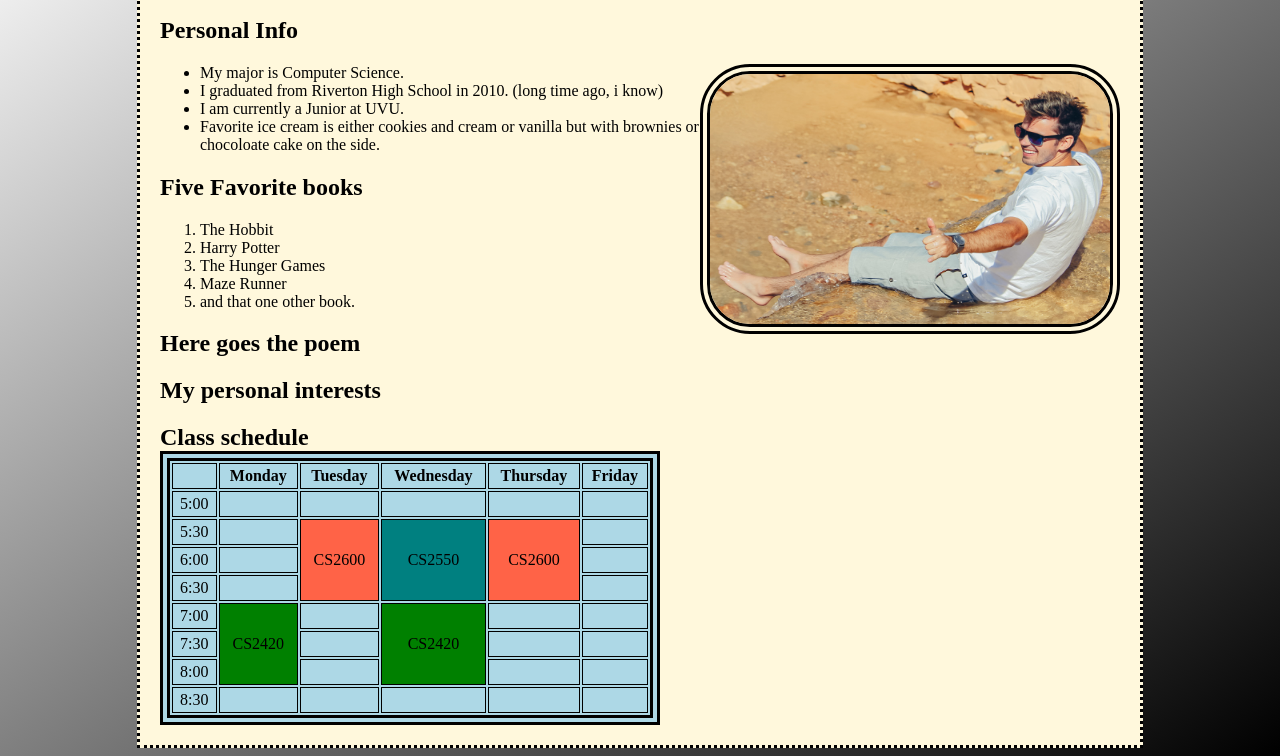
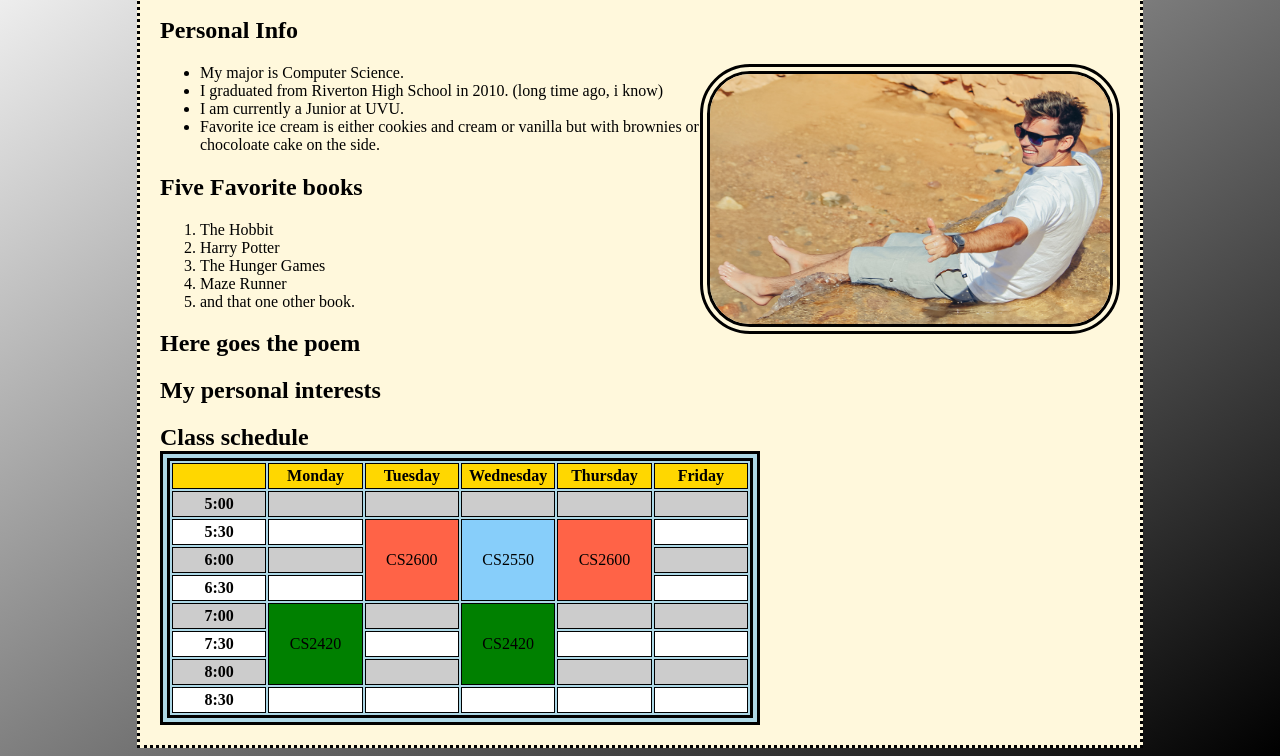
Before and after one commit to davey-nielson/davey-nielson.github.io, a plain HTML site: page index.html in a window 1280 px wide. Shown: the part 120-876 px from the top of the page. Drawn offline with Linux system fonts and the light colour scheme.

Commit message:
Table update and more colors

```diff
--- a/index.html
+++ b/index.html
@@ -4,11 +4,10 @@
     <meta charset="UTF-8">
     <meta name="viewport" content="width=device-width, initial-scale=1.0">
     <link rel="stylesheet" href="style\style.css">
-
     <title>About David Nielson</title>
+    <link rel="icon" type="image/jpg" href="img\Bear Creek.jpg">
 </head>
 <body>
-
         <div class="content">
             <div class="header">
                 <h1>David Nielson</h1>
@@ -43,7 +42,7 @@
                     <th>Friday</th>
                 </tr>
                 <tr>
-                <td>5:00</td>
+                    <td><strong>5:00</strong></td>
                     <td></td>
                     <td></td>
                     <td></td>
@@ -53,7 +52,7 @@
                 </tr>
 
                 <tr>
-                <td>5:30</td>
+                    <td><strong>5:30</strong></td>
                     <td></td>
                     <td class="CS2600" rowspan="3">CS2600</td>
                     <td class="CS2550" rowspan="3">CS2550</td>
@@ -61,17 +60,17 @@
                     <td></td>
                 </tr>
                 <tr>
-                <td>6:00</td>
+                    <td><strong>6:00</strong></td>
                     <td></td>
                     <td></td>
                 </tr>
                 <tr>
-                <td>6:30</td>
+                    <td><strong>6:30</strong></td>
                     <td></td>
                     <td></td>
                 </tr>
                 <tr>
-                <td>7:00</td>
+                    <td><strong>7:00</strong></td>
                     <td class="CS2420" rowspan="3">CS2420</td>
                     <td></td>
                     <td class="CS2420" rowspan="3">CS2420</td>
@@ -80,19 +79,19 @@
                 </tr>
 
                 <tr>
-                <td>7:30</td>
+                    <td><strong>7:30</strong></td>
                     <td></td>
                     <td></td>
                     <td></td>
                 </tr>
                 <tr>
-                <td>8:00</td>
+                    <td><strong>8:00</strong></td>
                     <td></td>
                     <td></td>
                     <td></td>
                 </tr>
                 <tr>
-                <td>8:30</td>
+                    <td><strong>8:30</strong></td>
                     <td></td>
                     <td></td>
                     <td></td>
--- a/style/style.css
+++ b/style/style.css
@@ -1,7 +1,7 @@
 body {
     /*background:  url("Geometry_background.jpg");*/
     /*background-color: lightblue;*/
-    background-image: linear-gradient(to bottom right, white, black);
+    background-image: linear-gradient(to bottom right, white , black);
 
 }
 h2 {
@@ -18,7 +18,7 @@ h2 {
     text-align: center;
     margin-left: auto;
     margin-right: auto;
-    font-family:
+    font-family: sans-serif ;
 }
 
 
@@ -48,14 +48,20 @@ table {
     position: relative;
     left: 20px;
     bottom: 20px;
-    width: 500px;
+    width: 600px;
     padding: 40;
+    table-layout: fixed;
 }
-th,td {
+tr:nth-child(even) {background: #CCC}
+tr:nth-child(odd) {background: #FFF}
+th, td {
     border: 1px solid black;
     padding: 3px;
     border-spacing: 3px;
     text-align: center;
+}
+th {
+    background-color: gold;
 }
 .CS2420 {
     background-color: green;
@@ -66,7 +72,7 @@ th,td {
     text-align: center;
 }
 .CS2550 {
-    background-color: teal;
+    background-color:lightskyblue;
     text-align: center;
 }
 
```
Also changed, not shown: img/Bear Creek.jpg (added), img/seamless-geometric-pattern-simple-abstract.jpg (added). Lines whose indentation alone changed are shown as unchanged.
